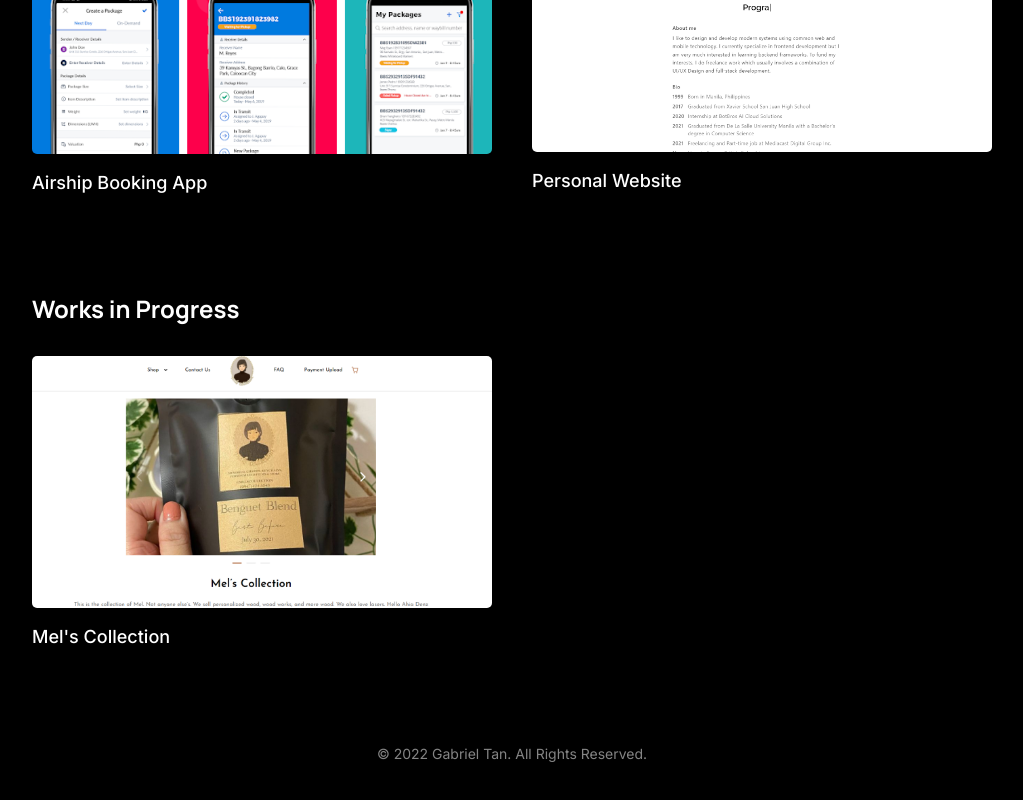
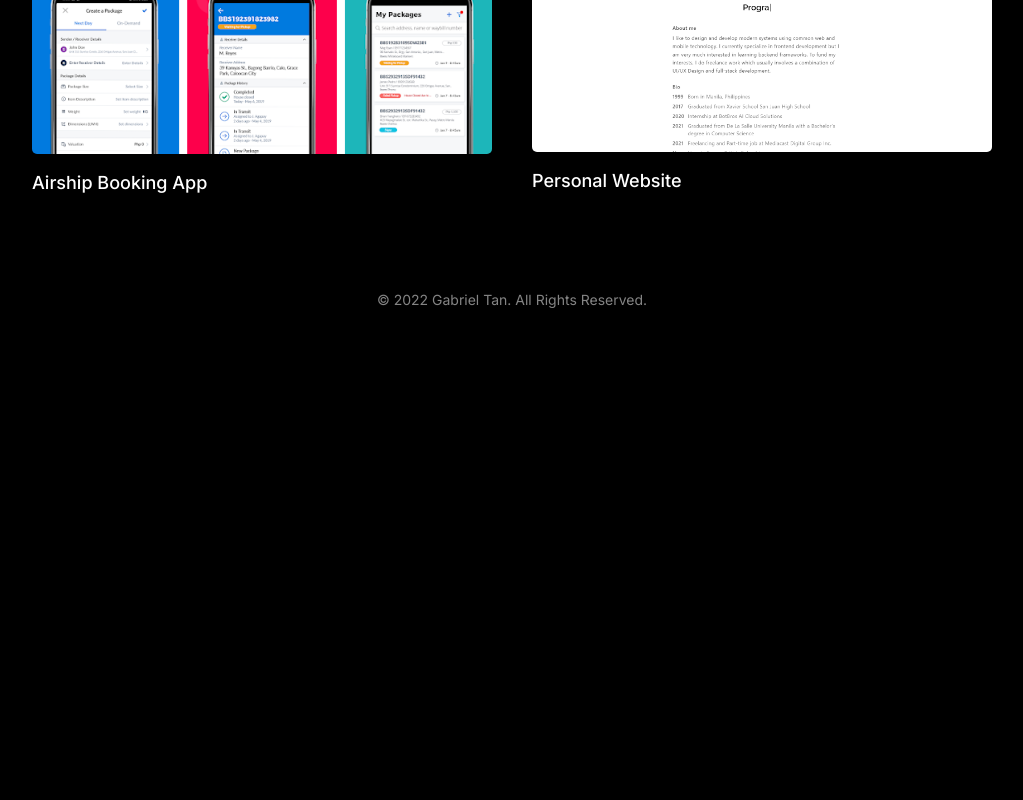
Before and after one commit to gabtan99/website, a Next.js app: page /portfolio in a window 1280 px wide. Shown: the part 978-1778 px from the top of the page, without its empty margins (128-1151 px from the left). After the commit the page ends 1350 px from the top, so only its background shows below. Built offline with nearby package versions, Linux system fonts and the light colour scheme.

Commit message:
fix: removed wip

```diff
--- a/pages/portfolio.js
+++ b/pages/portfolio.js
@@ -77,27 +77,6 @@ const Portfolio = () => {
             ></PortfolioItem>
           </Block>
         </SimpleGrid>
-
-        <Block delay={0.3} mb={7} mt="7vh">
-          <Text
-            mb={2}
-            fontSize="24"
-            color="textPrimary"
-            fontFamily="Manrope"
-            fontWeight={700}
-          >
-            Works in Progress
-          </Text>
-        </Block>
-        <SimpleGrid columns={[1, 1, 2]} spacingX={10}>
-          <Block delay={0.4} mb={1}>
-            <PortfolioItem
-              id="melscollection"
-              title="Mel's Collection"
-              thumb={MelsURL}
-            ></PortfolioItem>
-          </Block>
-        </SimpleGrid>
       </Container>
       <Footer />
     </div>
```
Also changed, not shown: pages/portfolio/melscollection.js (deleted, +0 -40 lines).
